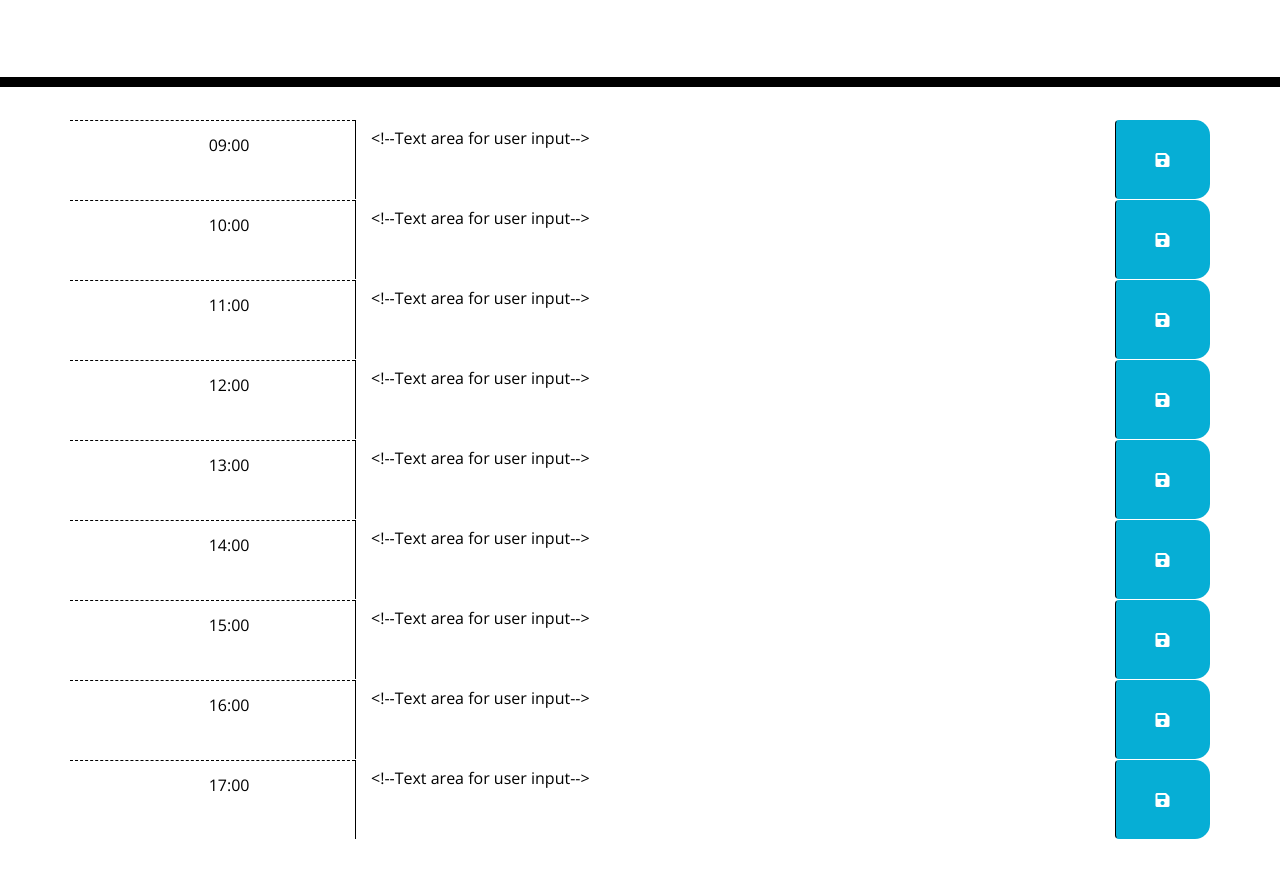
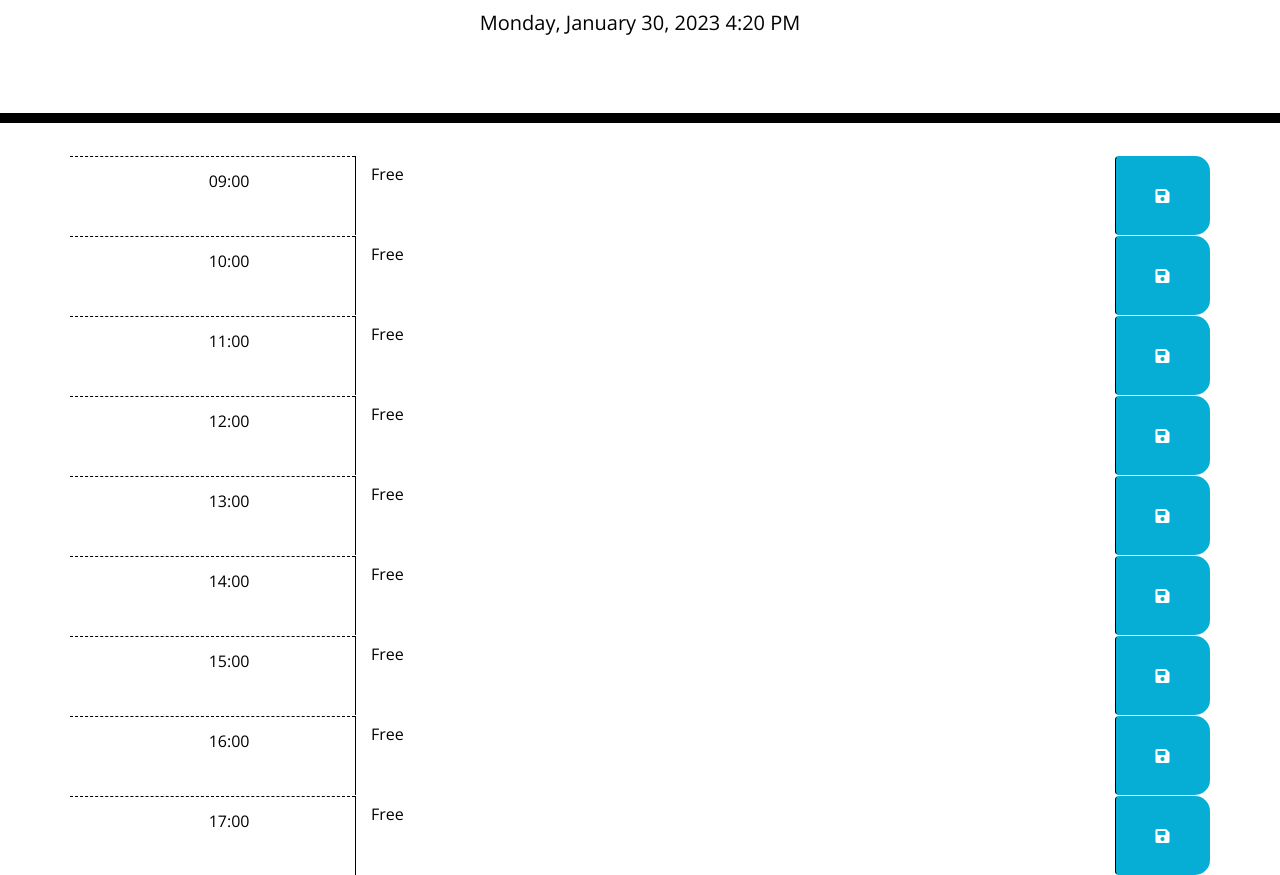
Before and after one commit to mbzaig/DailyPlanner, a plain HTML site: page index.html in a window 1280 px wide. Shown: the part 181-1056 px from the top of the page. Before the commit the page ends 1020 px from the top, so only its background shows below. Drawn offline with nearby package versions, Linux system fonts and the light colour scheme.

Commit message:
Added Today's date to the page

```diff
--- a/Assets/script.js
+++ b/Assets/script.js
@@ -0,0 +1,6 @@
+// make sure the html and css load first
+$(document).ready(function () {
+    // shows the current date on screen
+    var currentDay = moment().format('LLLL');
+    $("#currentDay").text(currentDay);
+})
--- a/index.html
+++ b/index.html
@@ -26,78 +26,79 @@
       <div class="col-sm-3 hour"><!--Column size 3 start div for every hour-->
         09:00
       </div><!--End Div for Time end colum-->
-      <textarea name="description" class="col-sm-8 description"><!--Text area for user input-->
-        </textarea>
+      <textarea name="description" class="col-sm-8 description">Free
+        </textarea><!--Text area for user input-->
       <button class="btn saveBtn col-sm-1"><i class="fas fa-save"></i></button>
     </div><!--End of time row-->
     <div id="T1000" class="row time-block"> <!--Row for Time Start Div-->
       <div class="col-sm-3 hour"><!--Column size 3 start div for every hour-->
         10:00
       </div><!--End Div for Time end colum-->
-      <textarea name="description" class="col-sm-8 description"><!--Text area for user input-->
-        </textarea>
+      <textarea name="description" class="col-sm-8 description">Free
+        </textarea><!--Text area for user input-->
       <button class="btn saveBtn col-sm-1"><i class="fas fa-save"></i></button>
     </div><!--End of time row-->
     <div id="T1100" class="row time-block"> <!--Row for Time Start Div-->
       <div class="col-sm-3 hour"><!--Column size 3 start div for every hour-->
         11:00
       </div><!--End Div for Time end colum-->
-      <textarea name="description" class="col-sm-8 description"><!--Text area for user input-->
-        </textarea>
+      <textarea name="description" class="col-sm-8 description">Free
+        </textarea><!--Text area for user input-->
       <button class="btn saveBtn col-sm-1"><i class="fas fa-save"></i></button>
     </div><!--End of time row-->
     <div id="T1200" class="row time-block"> <!--Row for Time Start Div-->
       <div class="col-sm-3 hour"><!--Column size 3 start div for every hour-->
         12:00
       </div><!--End Div for Time end colum-->
-      <textarea name="description" class="col-sm-8 description"><!--Text area for user input-->
-        </textarea>
+      <textarea name="description" class="col-sm-8 description">Free
+        </textarea><!--Text area for user input-->
       <button class="btn saveBtn col-sm-1"><i class="fas fa-save"></i></button>
     </div><!--End of time row-->
     <div id="T1300" class="row time-block"> <!--Row for Time Start Div-->
       <div class="col-sm-3 hour"><!--Column size 3 start div for every hour-->
         13:00
       </div><!--End Div for Time end colum-->
-      <textarea name="description" class="col-sm-8 description"><!--Text area for user input-->
-        </textarea>
+      <textarea name="description" class="col-sm-8 description">Free
+        </textarea><!--Text area for user input-->
       <button class="btn saveBtn col-sm-1"><i class="fas fa-save"></i></button>
     </div><!--End of time row-->
     <div id="T1400" class="row time-block"> <!--Row for Time Start Div-->
       <div class="col-sm-3 hour"><!--Column size 3 start div for every hour-->
         14:00
       </div><!--End Div for Time end colum-->
-      <textarea name="description" class="col-sm-8 description"><!--Text area for user input-->
-        </textarea>
+      <textarea name="description" class="col-sm-8 description">Free
+        </textarea><!--Text area for user input-->
       <button class="btn saveBtn col-sm-1"><i class="fas fa-save"></i></button>
     </div><!--End of time row-->
     <div id="T1500" class="row time-block"> <!--Row for Time Start Div-->
       <div class="col-sm-3 hour"><!--Column size 3 start div for every hour-->
         15:00
       </div><!--End Div for Time end colum-->
-      <textarea name="description" class="col-sm-8 description"><!--Text area for user input-->
-        </textarea>
+      <textarea name="description" class="col-sm-8 description">Free
+        </textarea><!--Text area for user input-->
       <button class="btn saveBtn col-sm-1"><i class="fas fa-save"></i></button>
     </div><!--End of time row-->
     <div id="T1600" class="row time-block"> <!--Row for Time Start Div-->
       <div class="col-sm-3 hour"><!--Column size 3 start div for every hour-->
         16:00
       </div><!--End Div for Time end colum-->
-      <textarea name="description" class="col-sm-8 description"><!--Text area for user input-->
-        </textarea>
+      <textarea name="description" class="col-sm-8 description">Free
+        </textarea><!--Text area for user input-->
       <button class="btn saveBtn col-sm-1"><i class="fas fa-save"></i></button>
     </div><!--End of time row-->
     <div id="T1700" class="row time-block"> <!--Row for Time Start Div-->
       <div class="col-sm-3 hour"><!--Column size 3 start div for every hour-->
         17:00
       </div><!--End Div for Time end colum-->
-      <textarea name="description" class="col-sm-8 description"><!--Text area for user input-->
-        </textarea>
+      <textarea name="description" class="col-sm-8 description">Free
+        </textarea><!--Text area for user input-->
       <button class="btn saveBtn col-sm-1"><i class="fas fa-save"></i></button>
     </div><!--End of time row-->
   </div><!--Container End Div -->
 
   <script src="https://cdnjs.cloudflare.com/ajax/libs/jquery/3.2.1/jquery.min.js"></script>
   <script src="https://cdnjs.cloudflare.com/ajax/libs/moment.js/2.24.0/moment.min.js"></script>
+  <script src="./Assets/script.js"></script>
 </body>
 
 </html>
```
